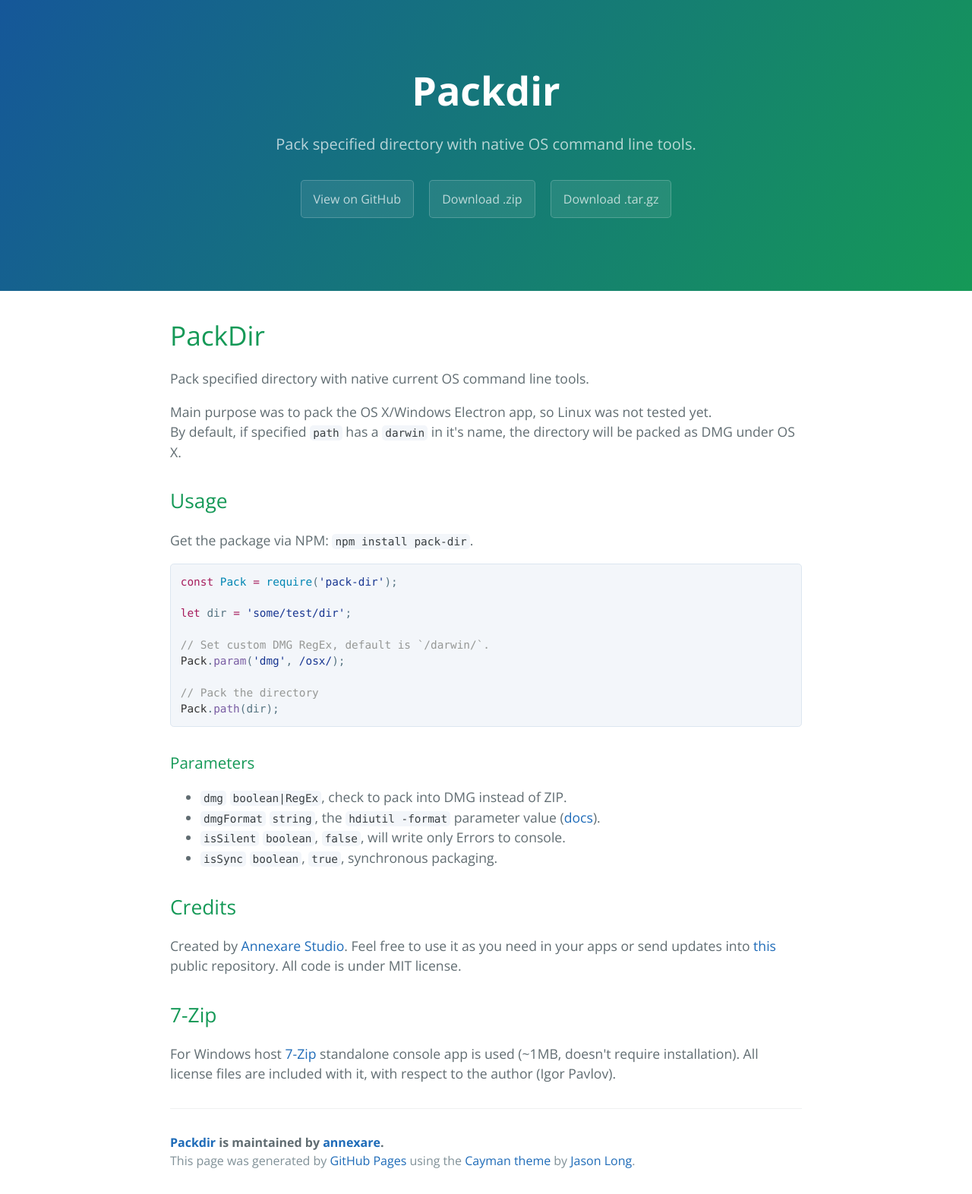
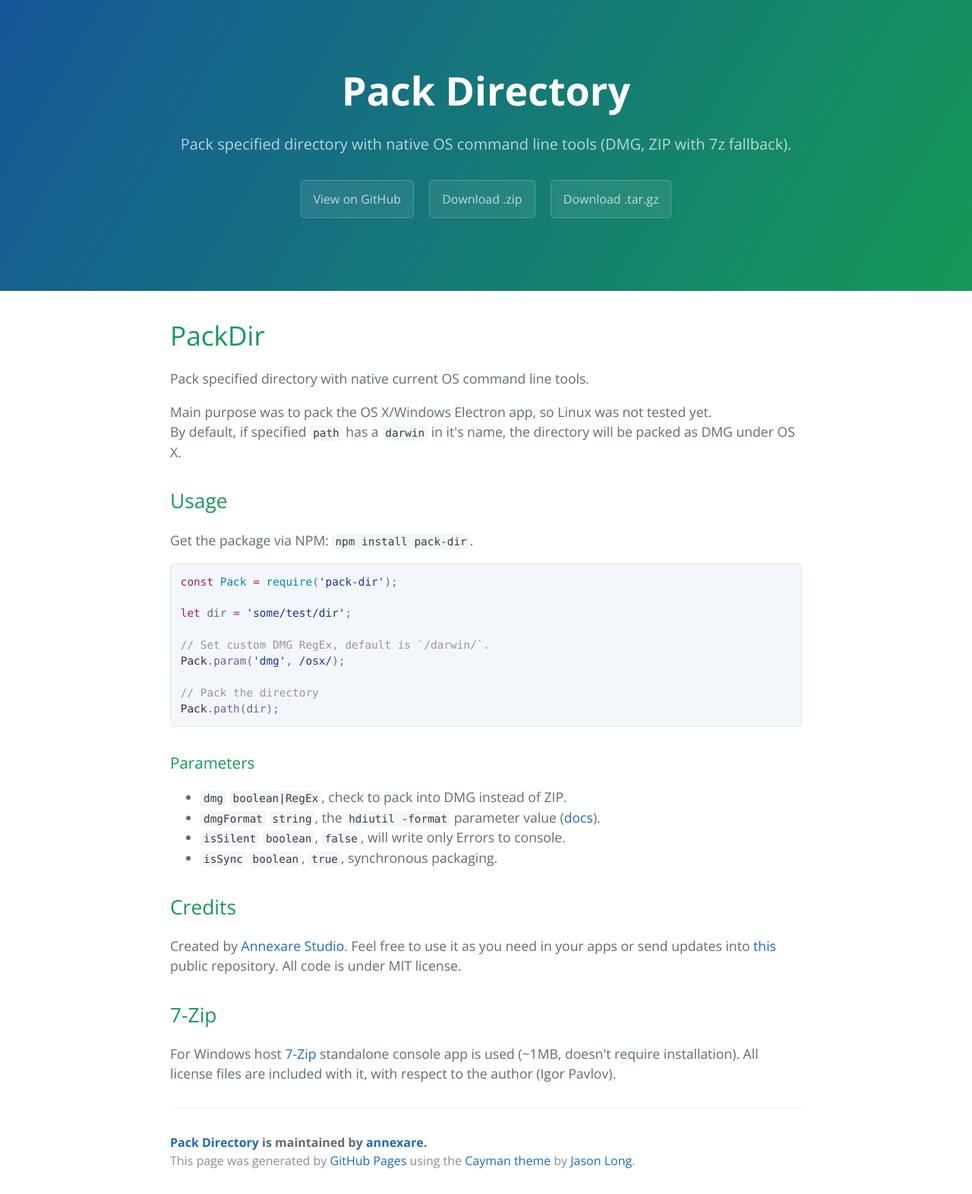
Before and after one commit to annexare/PackDir, a plain HTML site: page index.html in a window 1280 px wide. Shown: the whole page at 76% size. Drawn offline with nearby package versions, Linux system fonts and the light colour scheme.

```diff
--- a/index.html
+++ b/index.html
@@ -2,7 +2,7 @@
 <html lang="en-us">
   <head>
     <meta charset="UTF-8">
-    <title>Packdir by annexare</title>
+    <title>Pack Directory by annexare</title>
     <meta name="viewport" content="width=device-width, initial-scale=1">
     <link rel="stylesheet" type="text/css" href="stylesheets/normalize.css" media="screen">
     <link href='https://fonts.googleapis.com/css?family=Open+Sans:400,700' rel='stylesheet' type='text/css'>
@@ -11,8 +11,8 @@
   </head>
   <body>
     <section class="page-header">
-      <h1 class="project-name">Packdir</h1>
-      <h2 class="project-tagline">Pack specified directory with native OS command line tools.</h2>
+      <h1 class="project-name">Pack Directory</h1>
+      <h2 class="project-tagline">Pack specified directory with native OS command line tools (DMG, ZIP with 7z fallback).</h2>
       <a href="https://github.com/annexare/PackDir" class="btn">View on GitHub</a>
       <a href="https://github.com/annexare/PackDir/zipball/master" class="btn">Download .zip</a>
       <a href="https://github.com/annexare/PackDir/tarball/master" class="btn">Download .tar.gz</a>
@@ -74,7 +74,7 @@
 All license files are included with it, with respect to the author (Igor Pavlov).</p>
 
       <footer class="site-footer">
-        <span class="site-footer-owner"><a href="https://github.com/annexare/PackDir">Packdir</a> is maintained by <a href="https://github.com/annexare">annexare</a>.</span>
+        <span class="site-footer-owner"><a href="https://github.com/annexare/PackDir">Pack Directory</a> is maintained by <a href="https://github.com/annexare">annexare</a>.</span>
 
         <span class="site-footer-credits">This page was generated by <a href="https://pages.github.com">GitHub Pages</a> using the <a href="https://github.com/jasonlong/cayman-theme">Cayman theme</a> by <a href="https://twitter.com/jasonlong">Jason Long</a>.</span>
       </footer>
```
Also changed, not shown: params.json (+2 -2 lines).
